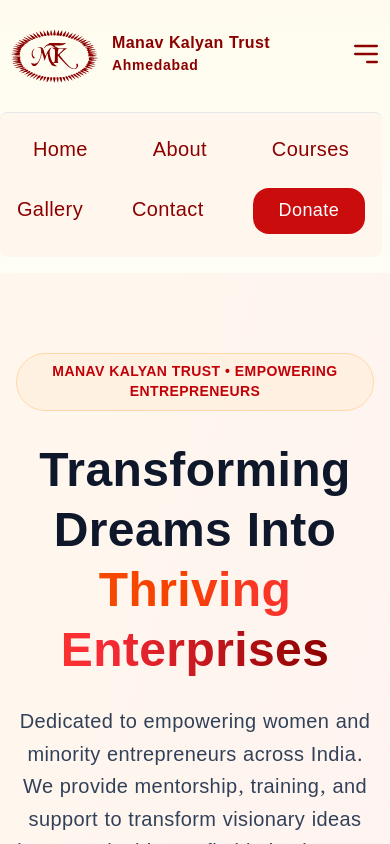
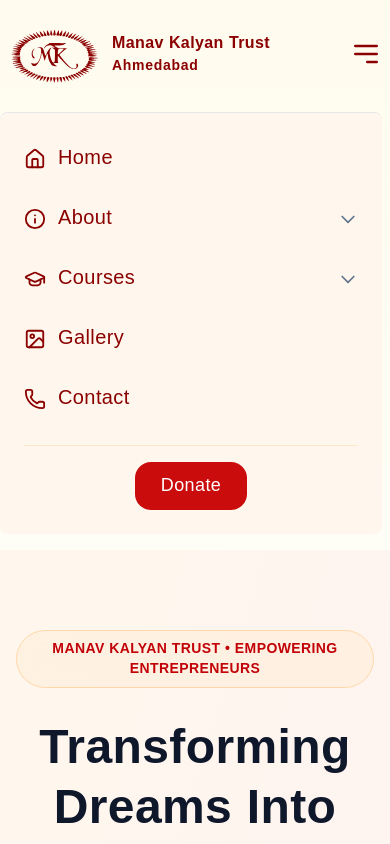
Before and after one commit to Pritesh55/ngo-website-v3, a Next.js app: page / in a window 390 px wide. Both pictures are taken after a click on the button 366 px from the left and 54 px from the top of the page. Shown: the top 844 px of the page. Built offline with nearby package versions, Linux system fonts and the light colour scheme.

Commit message:
Menu changes in mobile screen

```diff
--- a/src/components/header/menubar/menubar_v1.jsx
+++ b/src/components/header/menubar/menubar_v1.jsx
@@ -4,11 +4,12 @@ import Menu_item_without_dropdown from './Menu_item_without_dropdown';
 import Menu_item_with_dropdown from './Menu_item_with_dropdown';
 import Nav_btn from '../Nav_btn';
 import Link from 'next/link';
+import { Home, Info, GraduationCap, Image, Phone } from 'lucide-react';
 
 const menuItems = [
-    { menuId: 1, label: 'Home', href: '/' },
+    { menuId: 1, label: 'Home', href: '/', icon: Home },
     {
-        menuId: 2, label: 'About', href: '#',
+        menuId: 2, label: 'About', href: '#', icon: Info,
         dropdown: [
             { menuId: 2.1, label: 'About us', href: '/about-us' },
             { menuId: 2.2, label: 'Our Activities', href: '/our-activity' },
@@ -19,21 +20,30 @@ const menuItems = [
         ]
     },
     {
-        menuId: 3, label: 'Courses',
-        href: '#',
+        menuId: 3, label: 'Courses', href: '#', icon: GraduationCap,
         dropdown: [
             { menuId: 3.1, label: 'સીવણ મશીન ઓપરેટર (Sewing)', href: '/courses/sewing-machine' },
             { menuId: 3.3, label: 'સરકારી યોજના માર્ગદર્શન (Govt Schemes)', href: '/courses/government-schemes' },
             { menuId: 3.4, label: 'MKT આઈટી કોર્ષ (MKT IT Courses)', href: '/courses/mkt-institute' },
         ]
     },
-    { menuId: 4, label: 'gallery', href: '/gallery' },
-    { menuId: 5, label: 'Contact', href: '/contact' },
+    { menuId: 4, label: 'gallery', href: '/gallery', icon: Image },
+    { menuId: 5, label: 'Contact', href: '/contact', icon: Phone },
 ];
 
 const Menubar_v1 = () => {
 
     const [is_Mobile_Menu_Open, set_Is_Mobile_Menu_Open] = useState(false);
+    const [openMobileDropdown, setOpenMobileDropdown] = useState(null);
+
+    const toggleMobileDropdown = (menuId) => {
+        if (openMobileDropdown === menuId) {
+            setOpenMobileDropdown(null);
+        } else {
+            setOpenMobileDropdown(menuId);
+        }
+    };
+
     console.log(`is_Mobile_Menu_Open = ${is_Mobile_Menu_Open}`)
     return (
         <>
@@ -42,6 +52,7 @@ const Menubar_v1 = () => {
                 <button id="menu-toggle" className="flex text-xl text-darkred hover:text-ngo-primary focus:outline-none transition-colors duration-300"
                     onClick={() => {
                         set_Is_Mobile_Menu_Open(!is_Mobile_Menu_Open);
+                        setOpenMobileDropdown(null); // Reset dropdown when toggling menu
                         console.log(`is_Mobile_Menu_Open = ${is_Mobile_Menu_Open}`)
                     }
                     } >
@@ -73,18 +84,41 @@ const Menubar_v1 = () => {
                 <>
                     {/* <!-- Mobile Menu (Hidden by default) --> */}
                     <nav className="w-full lg:hidden bg-orange-50 border-t border-gray-200 transition-height duration-300 ease-in-out rounded-lg">
-                        <ul className="px-4 pt-4 pb-6 text-xl flex lg:flex-col flex-wrap gap-x-12 lg:gap-x-4 gap-y-4 justify-evenly lg:justify-start items-center">
-                            {menuItems.map((item, index) => (
-                                item.dropdown ? (
-                                    <li key={item.menuId}>
-                                        <Link href={item.href} id={`${item.label.toLowerCase()}-dropdown-toggle`} className="block py-2 text-xl text-darkred hover:text-ngo-primary capitalize">
-                                            {item.label}
-                                        </Link>
+                        <ul className="px-6 py-6 text-xl flex flex-col gap-y-4 justify-start items-start">
+                            {menuItems.map((item, index) => {
+                                const IconComp = item.icon;
+                                return item.dropdown ? (
+                                    <li key={item.menuId} className="w-full">
+                                        <button
+                                            onClick={() => toggleMobileDropdown(item.menuId)}
+                                            id={`${item.label.toLowerCase()}-dropdown-toggle`}
+                                            className="w-full flex items-center justify-between py-2 text-xl text-darkred hover:text-ngo-primary capitalize focus:outline-none"
+                                        >
+                                            <div className="flex items-center gap-3">
+                                                {IconComp && <IconComp className="w-5.5 h-5.5 text-ngo-primary" />}
+                                                <span>{item.label}</span>
+                                            </div>
+                                            <svg
+                                                className={`w-5 h-5 transition-transform duration-200 ${openMobileDropdown === item.menuId ? 'rotate-180' : ''} text-slate-500`}
+                                                fill="none"
+                                                viewBox="0 0 24 24"
+                                                stroke="currentColor"
+                                            >
+                                                <path strokeLinecap="round" strokeLinejoin="round" strokeWidth="2" d="M19 9l-7 7-7-7" />
+                                            </svg>
+                                        </button>
                                         {/* <!-- Mobile Dropdown --> */}
-                                        <ul id={`${item.label.toLowerCase()}-dropdown`} className="hidden pl-4">
+                                        <ul
+                                            id={`${item.label.toLowerCase()}-dropdown`}
+                                            className={`${openMobileDropdown === item.menuId ? 'block' : 'hidden'} pl-8 border-l border-orange-200 space-y-1 mt-1 ml-2.5`}
+                                        >
                                             {item.dropdown.map((subItem, subIndex) => (
                                                 <li key={subItem.menuId}>
-                                                    <Link href={subItem.href} className="block py-2 text-xl text-darkred hover:text-ngo-primary capitalize">
+                                                    <Link
+                                                        href={subItem.href}
+                                                        onClick={() => set_Is_Mobile_Menu_Open(false)}
+                                                        className="block py-2 text-lg text-slate-700 hover:text-ngo-primary capitalize"
+                                                    >
                                                         {subItem.label}
                                                     </Link>
                                                 </li>
@@ -92,14 +126,19 @@ const Menubar_v1 = () => {
                                         </ul>
                                     </li>
                                 ) : (
-                                    <li key={item.menuId}>
-                                        <Link href={item.href} className="block py-2 text-xl text-darkred hover:text-ngo-primary capitalize">
-                                            {item.label}
+                                    <li key={item.menuId} className="w-full">
+                                        <Link
+                                            href={item.href}
+                                            onClick={() => set_Is_Mobile_Menu_Open(false)}
+                                            className="w-full flex items-center gap-3 py-2 text-xl text-darkred hover:text-ngo-primary capitalize"
+                                        >
+                                            {IconComp && <IconComp className="w-5.5 h-5.5 text-ngo-primary" />}
+                                            <span>{item.label}</span>
                                         </Link>
                                     </li>
                                 )
-                            ))}
-                            <li className=''>
+                            })}
+                            <li className='w-full flex justify-center pt-4 border-t border-orange-200/50 mt-2'>
                                 <Nav_btn></Nav_btn>
                             </li>
                         </ul>
```
